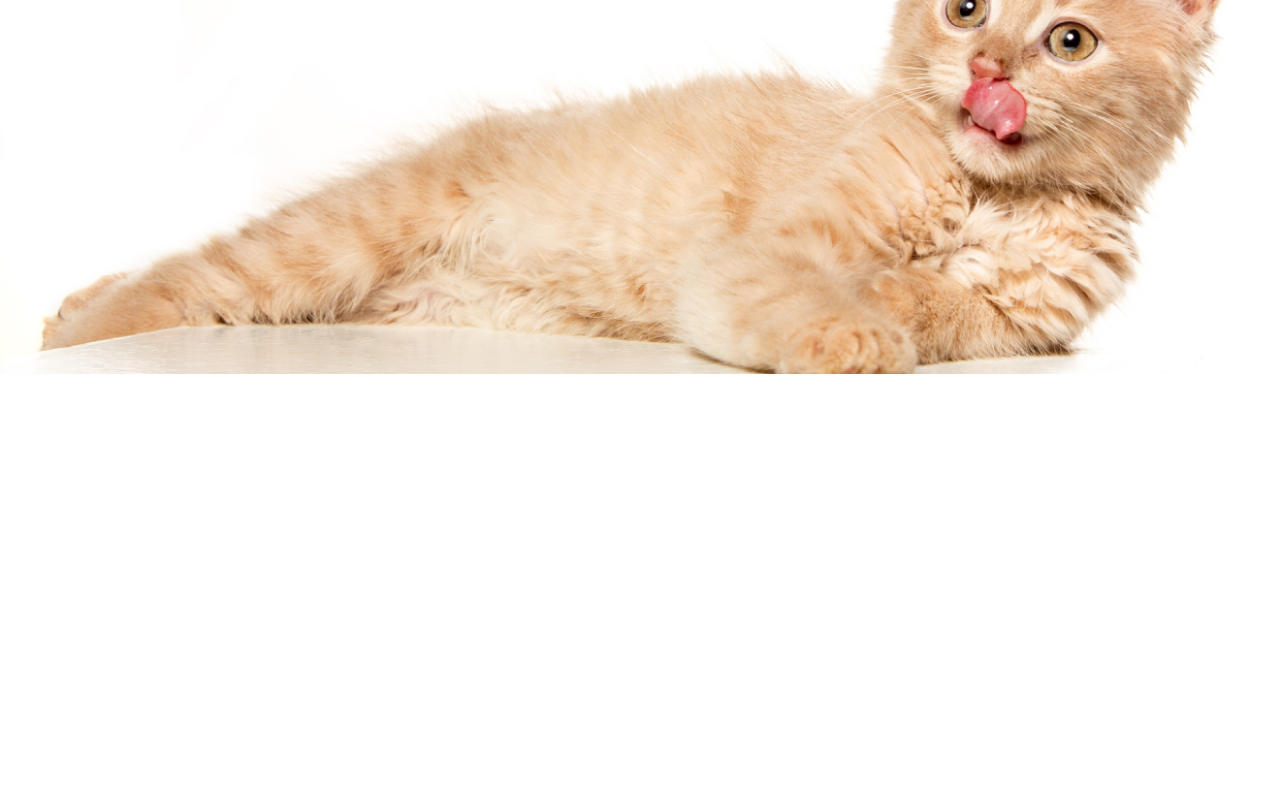
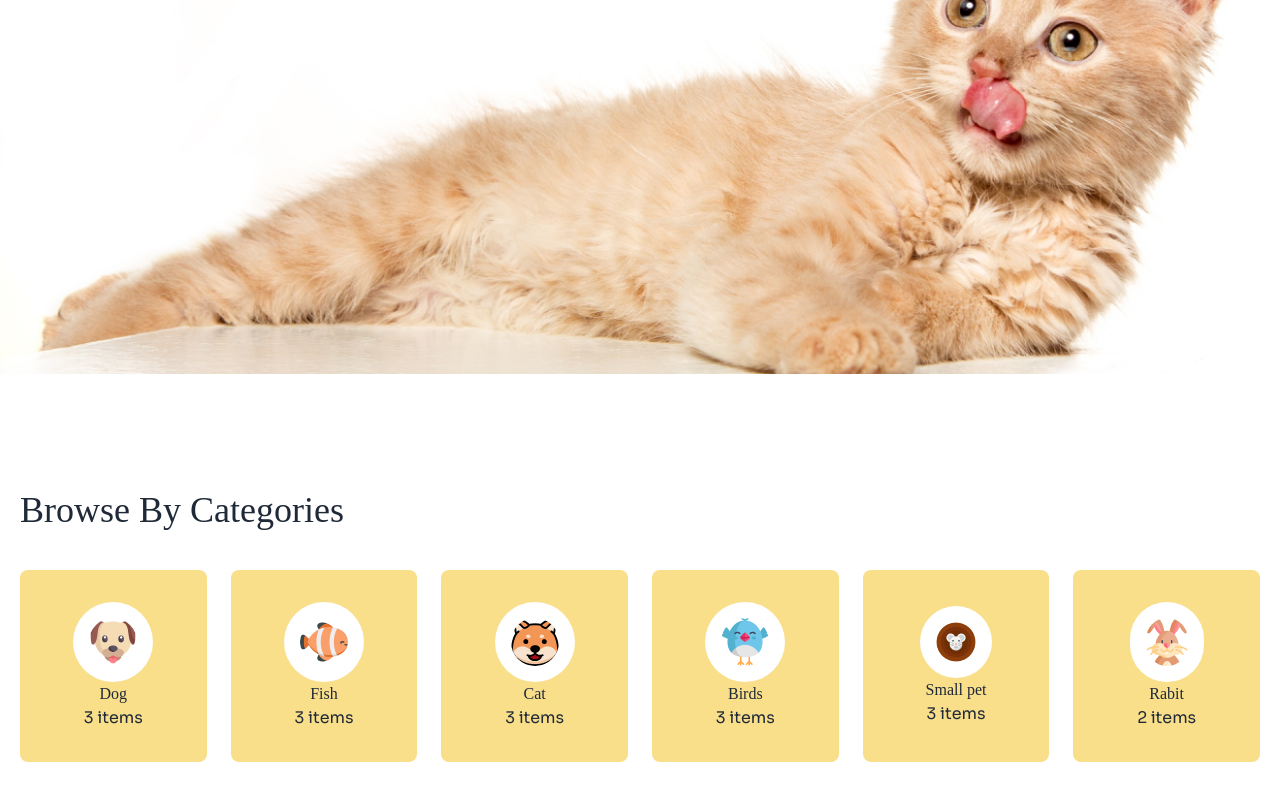
Before and after one commit to mahabur-rahman21/Assignment-3, a plain HTML site: page index.html in a window 1280 px wide. Shown: the part 456-1256 px from the top of the page. Before the commit the page ends 830 px from the top, so only its background shows below. Drawn offline with nearby package versions, Linux system fonts and the light colour scheme; a web font is replaced by a local one.

Commit message:
Categories section added

```diff
--- a/index.html
+++ b/index.html
@@ -33,6 +33,7 @@
             colors: {
               colorPrimary: "#FFDC26",
               colorSecondary: "#FFF9F4",
+              colorSecondaryDeep: "#F9DF8A",
             },
           },
         },
@@ -68,7 +69,18 @@
             </ul>
           </div>
           <div class="navbar-end">
-            <i class="fa-solid fa-bell text-2xl invisible lg:visible"></i>
+            <div class="flex">
+              <i class="fa-solid fa-bell text-2xl invisible lg:visible"> </i>
+              <span class="relative flex h-2 w-2 -ml-2 invisible lg:visible">
+                <span
+                  class="animate-ping absolute inline-flex h-full w-full rounded-full bg-red-400 opacity-75"
+                ></span>
+                <span
+                  class="relative inline-flex rounded-full h-2 w-2 bg-red-500"
+                ></span>
+              </span>
+            </div>
+
             <i
               class="fa-solid fa-magnifying-glass mx-6 text-2xl invisible lg:visible"
             ></i>
@@ -103,24 +115,106 @@
       </nav>
 
       <!-- hero section -->
-      <section
-        class="container mx-auto mt-6 bg-fixed w-full relative"
-
-      >
-
+      <section class="container mx-auto mt-6 bg-fixed w-full relative">
         <div class="pt-44 md:pt-28 lg:pt-0">
-          <img src="assets/cat-big.png" alt="">
+          <img src="assets/cat-big.png" alt="" />
         </div>
-        <div class="space-y-3 lg:w-2/4 lg:mt-6 md:mt-4  mx-6 absolute lg:top-10 top-1">
-          <h3 class="lg:text-6xl text-3xl">Pamper Your Pet, Because They Deserve the Bes</h3>
+        <div
+          class="space-y-3 lg:w-2/4 lg:mt-6 md:mt-4 mx-6 absolute lg:top-10 top-1"
+        >
+          <h3 class="lg:text-6xl text-3xl">
+            Pamper Your Pet, Because They Deserve the Bes
+          </h3>
           <p class="text-xl">
             Discover a world of treats, toys, and essentials handpicked for your
             furry friends. Shop now and make tails wag with joy!
           </p>
-          <button class=" btn px-7 py-2 bg-colorPrimary border-colorPrimary hover:bg-colorSecondary hover:border-colorPrimary text-xl">Find a pet</button>
+          <button
+            class="btn px-7 py-2 bg-colorPrimary border-colorPrimary hover:bg-colorSecondary hover:border-colorPrimary text-xl"
+          >
+            Find a pet
+          </button>
         </div>
       </section>
     </header>
-    <main></main>
+    <main>
+      <!-- Categories section -->
+      <section class="my-24">
+        <div class="container mx-auto p-5">
+          <h3 class="text-4xl">Browse By Categories</h3>
+
+          <div
+            class="grid lg:grid-cols-6 md:grid-cols-4 grid-cols-2 gap-6 mt-10"
+          >
+            <div
+              class="bg-colorSecondaryDeep rounded-lg flex justify-center items-center flex-col py-8 px-9"
+            >
+              <img
+                class="bg-white p-4 rounded-full"
+                src="assets/dog-cartoon.png"
+                alt=""
+              />
+              <h3>Dog</h3>
+              <p>3 items</p>
+            </div>
+            <div
+              class="bg-colorSecondaryDeep rounded-lg flex justify-center items-center flex-col py-8"
+            >
+              <img
+                class="bg-white p-4 rounded-full"
+                src="assets/fish-cartoon.png"
+                alt=""
+              />
+              <h3>Fish</h3>
+              <p>3 items</p>
+            </div>
+            <div
+              class="bg-colorSecondaryDeep rounded-lg flex justify-center items-center flex-col py-8"
+            >
+              <img
+                class="bg-white p-4 rounded-full"
+                src="assets/cat-cartoon.png"
+                alt=""
+              />
+              <h3>Cat</h3>
+              <p>3 items</p>
+            </div>
+            <div
+              class="bg-colorSecondaryDeep rounded-lg flex justify-center items-center flex-col py-8"
+            >
+              <img
+                class="bg-white p-4 rounded-full"
+                src="assets/bird-cartoon.png"
+                alt=""
+              />
+              <h3>Birds</h3>
+              <p>3 items</p>
+            </div>
+            <div
+              class="bg-colorSecondaryDeep rounded-lg flex justify-center items-center flex-col py-8"
+            >
+              <img
+                class="bg-white p-4 rounded-full"
+                src="assets/mouse-cartoon.png"
+                alt=""
+              />
+              <h3>Small pet</h3>
+              <p>3 items</p>
+            </div>
+            <div
+              class="bg-colorSecondaryDeep rounded-lg flex justify-center items-center flex-col py-8"
+            >
+              <img
+                class="bg-white p-4 rounded-full"
+                src="assets/rabbit-cartoon.png"
+                alt=""
+              />
+              <h3>Rabit</h3>
+              <p>2 items</p>
+            </div>
+          </div>
+        </div>
+      </section>
+    </main>
   </body>
 </html>
```
